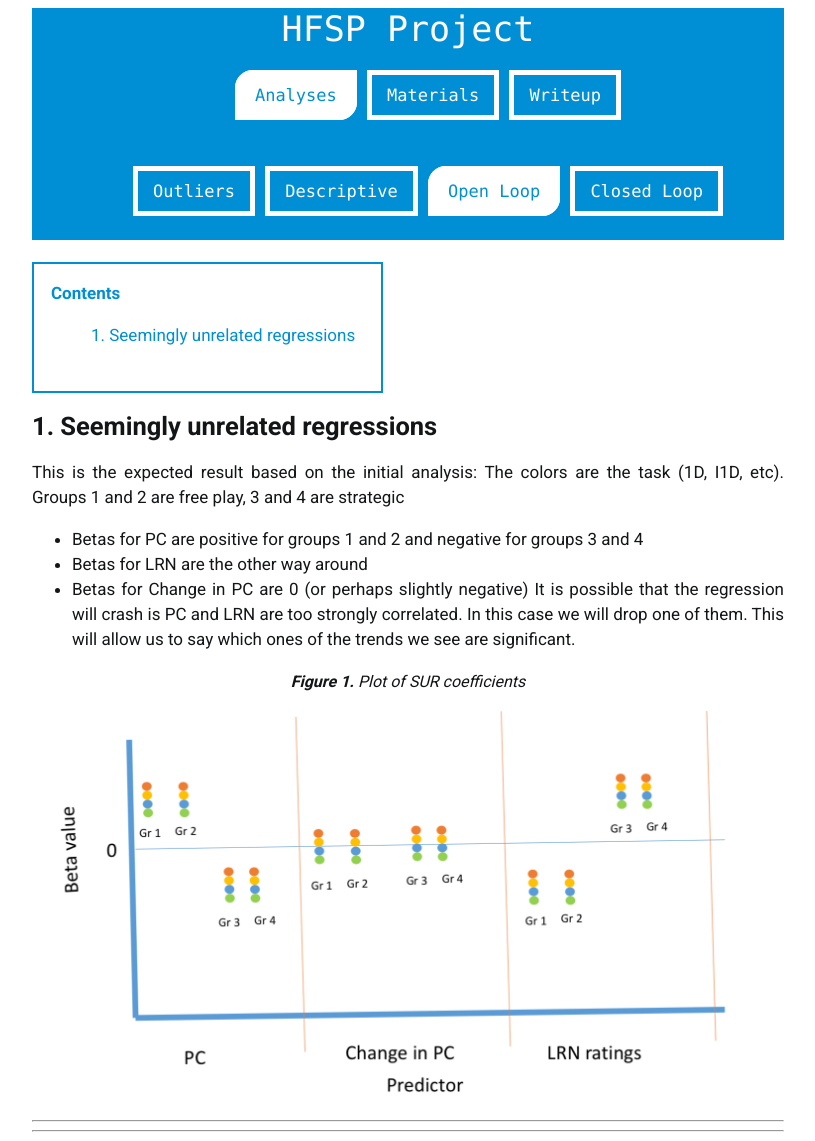
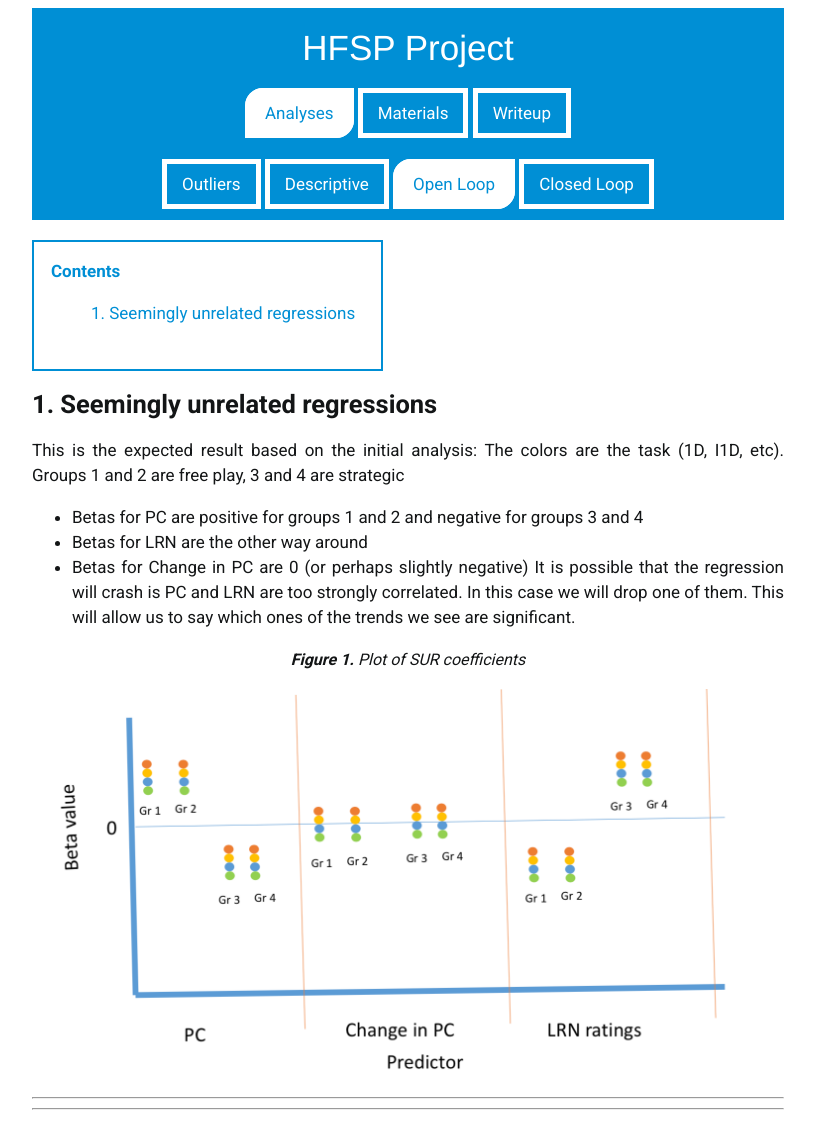
Before and after one commit to alex-ten/HFSP, a Jekyll site: the page built from content/analyses/open_loop/index.html, in a window 1280 px wide. Shown: the whole page, without its empty margins (232-1047 px from the left). Built offline with Jekyll 4.4.1, drawn with Linux system fonts in a browser that asks for light colours; nearby versions of some CDN libraries; after the commit the page ends 1118 px from its top, so only the background shows below that.

Commit message:
Debug nav styles for top nav menu

```diff
--- a/_includes/cont.html
+++ b/_includes/cont.html
@@ -1,5 +1,3 @@
-<h1>{{ include.title }}</h1>
-
 <div class=loctoc>
     <b style='color: var(--maincolor)'>Contents</b>
     <ol>
--- a/_includes/nav.html
+++ /dev/null
@@ -1,7 +0,0 @@
-<nav>
-<ul class="nav {{include.navclass}}">
-    <li><a href="{{site.baseurl}}/content/analyses/index.html" class="{% if page.url contains 'analyses' %}current{% else %}latent{% endif %}">Analyses</a></li>
-    <li><a href="{{site.baseurl}}/content/materials/index.html" class="{% if page.url contains 'materials' %}current{% else %}latent{% endif %}">Materials</a></li>
-    <li><a href="{{site.baseurl}}/content/writeup/index.html" class="{% if page.url contains 'writeup' %}current{% else %}latent{% endif %}">Writeup</a></li>
-</ul>
-</nav>
--- a/_layouts/analysis.html
+++ b/_layouts/analysis.html
@@ -3,7 +3,7 @@
 ---
 
 <nav class=omniheader>
-    <ul class="nav {{include.navclass}}">
+    <ul class="ulnav">
         {% for section in site.data.anal_sections %}
         <li>
             <a href="{{site.baseurl}}/content/analyses/{{section.folder}}/index.html" class="{% if page.category == section.folder %}current{% else %}latent{% endif %}">{{section.title}}</a>
--- a/_layouts/default.html
+++ b/_layouts/default.html
@@ -14,9 +14,17 @@
 
 <body>
 
-    <header class=omniheader>
-        <a href={{site.baseurl}}/index.html class=homelink> HFSP Project </a>
-        {% include nav.html navclass='nav-top' %}
+    <header>
+        <div id='headerdiv'><a href={{site.baseurl}}/index.html class=homelink> HFSP Project </a></div>
+
+        <nav class=omniheader>
+        <ul class="ulnav">
+            <li><a href="{{site.baseurl}}/content/analyses/index.html" class="{% if page.url contains 'analyses' %}current{% else %}latent{% endif %}">Analyses</a></li>
+            <li><a href="{{site.baseurl}}/content/materials/index.html" class="{% if page.url contains 'materials' %}current{% else %}latent{% endif %}">Materials</a></li>
+            <li><a href="{{site.baseurl}}/content/writeup/index.html" class="{% if page.url contains 'writeup' %}current{% else %}latent{% endif %}">Writeup</a></li>
+        </ul>
+        </nav>
+
     </header>
 
     {{content}}
--- a/css/common.css
+++ b/css/common.css
@@ -21,11 +21,25 @@
 
 }
 
+#headerdiv {
+    background: var(--maincolor);
+    text-align: center;
+    padding: 20px 0px 10px 0px;
+}
 header a.homelink {
     text-decoration: none;
     color: white;
-    font: normal 35px Menlo, sans;
+    font: normal 35px Helvetica, sans;
+    width: auto;
     height: 100px;
+}
+nav > ul {
+    padding: 0;
+    margin: 0;
+}
+ul.ulnav > li {
+    display: inline-block;
+    margin: 18px 0 18px 0;
 }
 nav a.current {
     background: white;
@@ -58,21 +72,10 @@
     border: 5px solid white;
     border-radius: 18px 0px;
 }
-.nav > li {
-    display: inline-block;
-    margin: 18px 0 18px 0;
-  }
-}
-.nav-top {
-    font-size: 1.5rem;
-}
-.omniheader {
-    padding: 1px 10px 1px 10px;
-    color: white;
+nav.omniheader {
+    padding: 5px 10px 5px 10px;
     background: var(--maincolor);
     text-align: center;
-    align-items: center;
-    font: normal 100%/1.4 Menlo, sans;
 }
 
 
@@ -213,6 +216,7 @@
     box-sizing: content-box;
     display: inline-block;
     padding: 1em 1.5em 1.5em 1em;
+    margin-top: 20px;
 }
 ul .linkli {
     color: var(--maincolor)
```
Also changed, not shown: 1 other file.
